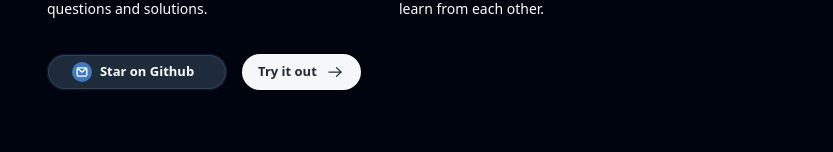
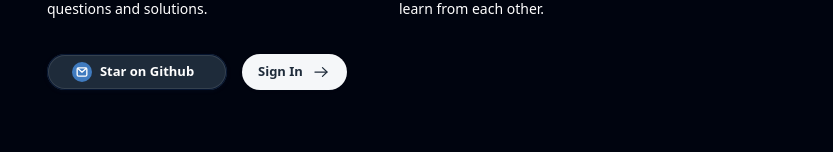
Before and after one commit to CodeMate-au/codemate-frontend, a Next.js app: page / in a window 1280 px wide. Shown: the part 586-738 px from the top of the page, without its empty margins (33-866 px from the left). Built offline with nearby package versions, Linux system fonts and the light colour scheme.

Commit message:
change button

```diff
--- a/components/Hero.tsx
+++ b/components/Hero.tsx
@@ -117,7 +117,7 @@ const Hero: React.FC = () => (
                   boxShadow: "0 1px 1px #0c192714, 0 1px 3px #0c192724",
                 }}
               >
-                <span className="mr-2"> Try it out </span>
+                <span className="mr-2"> Sign In </span>
                 <svg
                   className="w-5 h-5"
                   viewBox="0 0 24 24"
```
